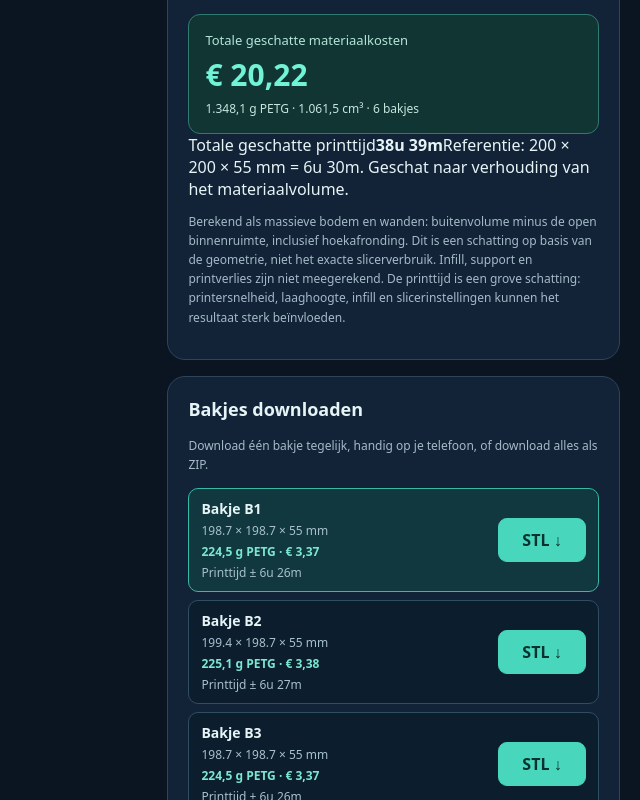
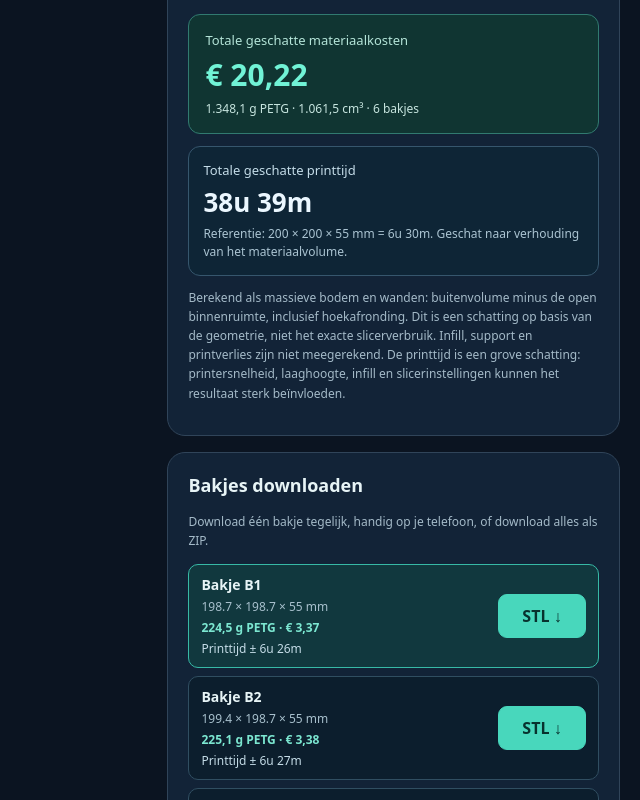
Before and after one commit to Perry3Dnl/2DLadeEitor, a Next.js app: page / in a window 1280 px wide. Shown: the part 1300-2100 px from the top of the page, without its empty margins (640-1280 px from the left). Built offline with nearby package versions, Linux system fonts and the light colour scheme.

Commit message:
test/docs: verify calibrated print-time estimates and document limitations

```diff
--- a/src/app/globals.css
+++ b/src/app/globals.css
@@ -58,3 +58,10 @@
 .material-total strong{font-size:clamp(23px,3vw,30px);color:#71f3d6}
 .material-total span:last-child{font-size:12px;color:#c7e5df}
 .material-bin-cost{color:#7ce7d1!important;font-weight:700}
+
+/* Calibrated print-time estimates, secondary to PETG cost */
+.printtime-summary{display:grid;gap:5px;margin-top:12px;padding:14px;border:1px solid #36566d;border-radius:12px;background:#0e2536}
+.printtime-summary span:first-child{font-size:13px;color:#c4dce8}
+.printtime-summary strong{font-size:clamp(20px,2.5vw,26px);color:#ebf7ff}
+.printtime-summary span:last-child{font-size:12px;color:#abc4d2;line-height:1.5}
+.printtime-bin{color:#c5dce7!important;font-size:12px}
```
